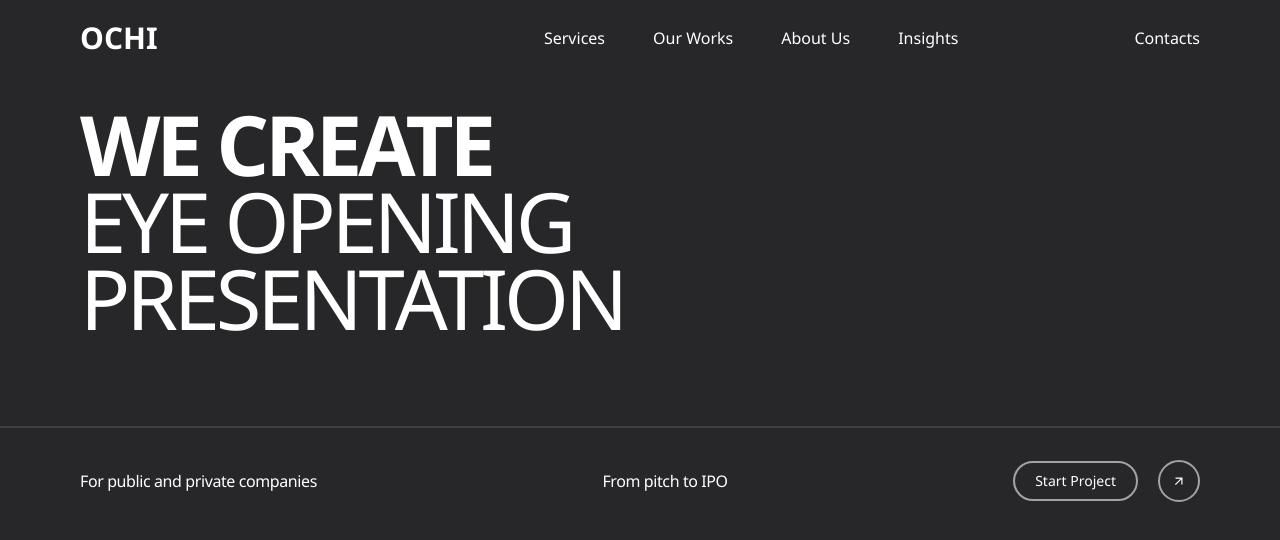
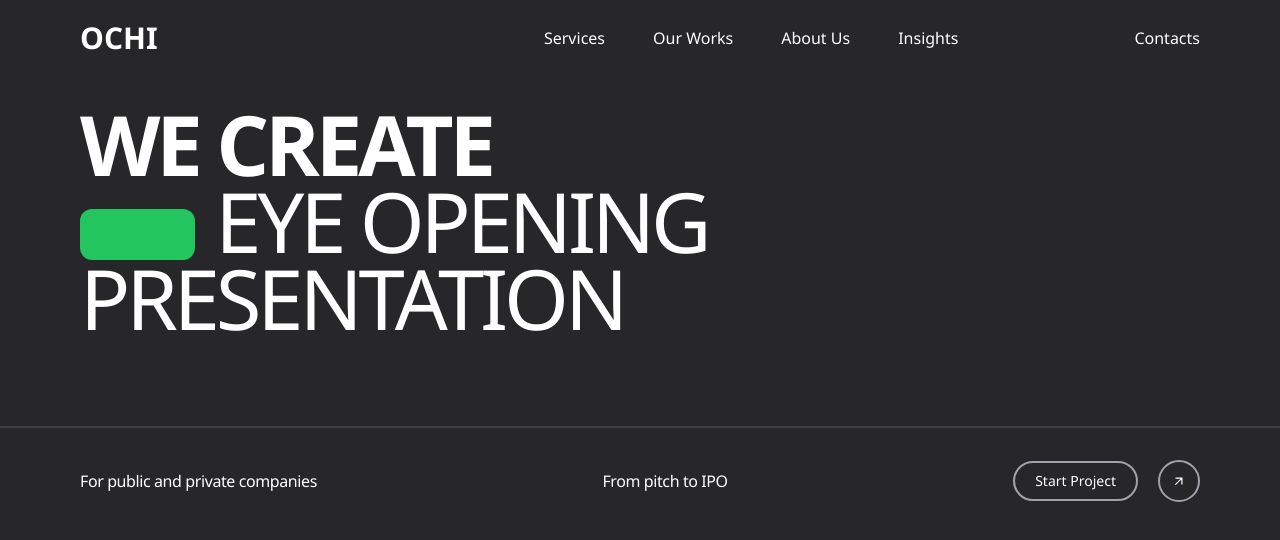
Before and after one commit to Vikranthraosb/Ochi-design-ReactJS, a React (Vite) app: page / in a window 1280 px wide. Shown: the top 540 px of the page. Built offline with nearby package versions, Linux system fonts and the light colour scheme.

Commit message:
landing page structurecompleted.....

```diff
--- a/src/components/Landingpage.jsx
+++ b/src/components/Landingpage.jsx
@@ -10,7 +10,8 @@ function Landingpage() {
             We create
           </h1>
         </div>
-        <div className="masker">
+        <div className="masker flex items-end gap-5">
+          <div className="bg-green-500 px-5 py-4 w-[9vw] rounded-xl h-[4vw]"></div>
           <h1 className="uppercase text-[6.5vw] leading-[6vw] tracking-tighter">
             Eye Opening
           </h1>
```
